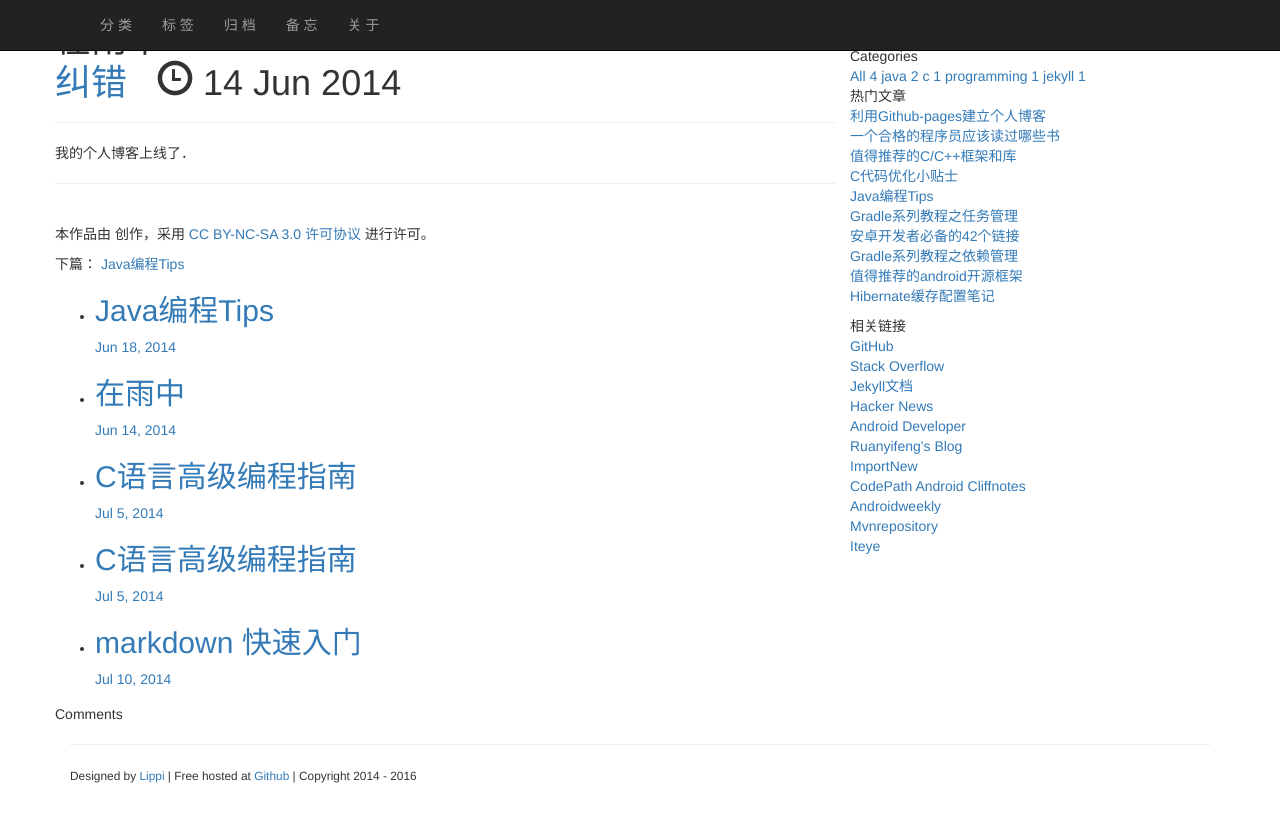
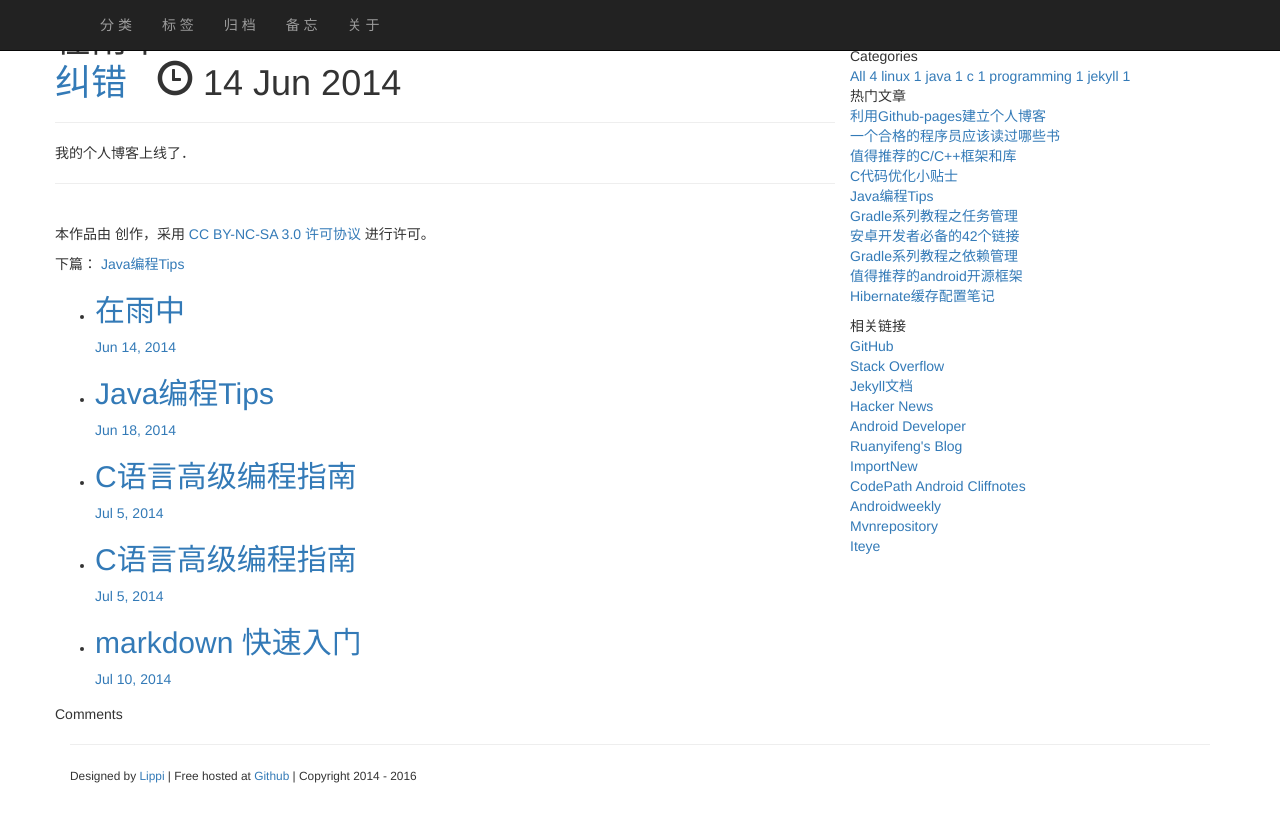
Before and after one commit to wulimin/blog, a Jekyll site: the page built from _posts/2014-06-15-in-the-rain.md, in a window 1280 px wide. Shown: the top 822 px of the page. Built offline with Jekyll 4.4.1, drawn with Linux system fonts in a browser that asks for light colours; nearby versions of some CDN libraries; library files that are not in the unit come from our copies; comment, search, counter and statistics services are not loaded.

Commit message:
Update 2014-06-15-in-the-rain.md

```diff
--- a/_posts/2014-06-15-in-the-rain.md
+++ b/_posts/2014-06-15-in-the-rain.md
@@ -4,7 +4,7 @@
 layout: post
 permalink: /blog/2014/06/15/in-the-rain.html
 categories:
-  - java
+  - linux
 tags:
   - Life
   - 生活
```
